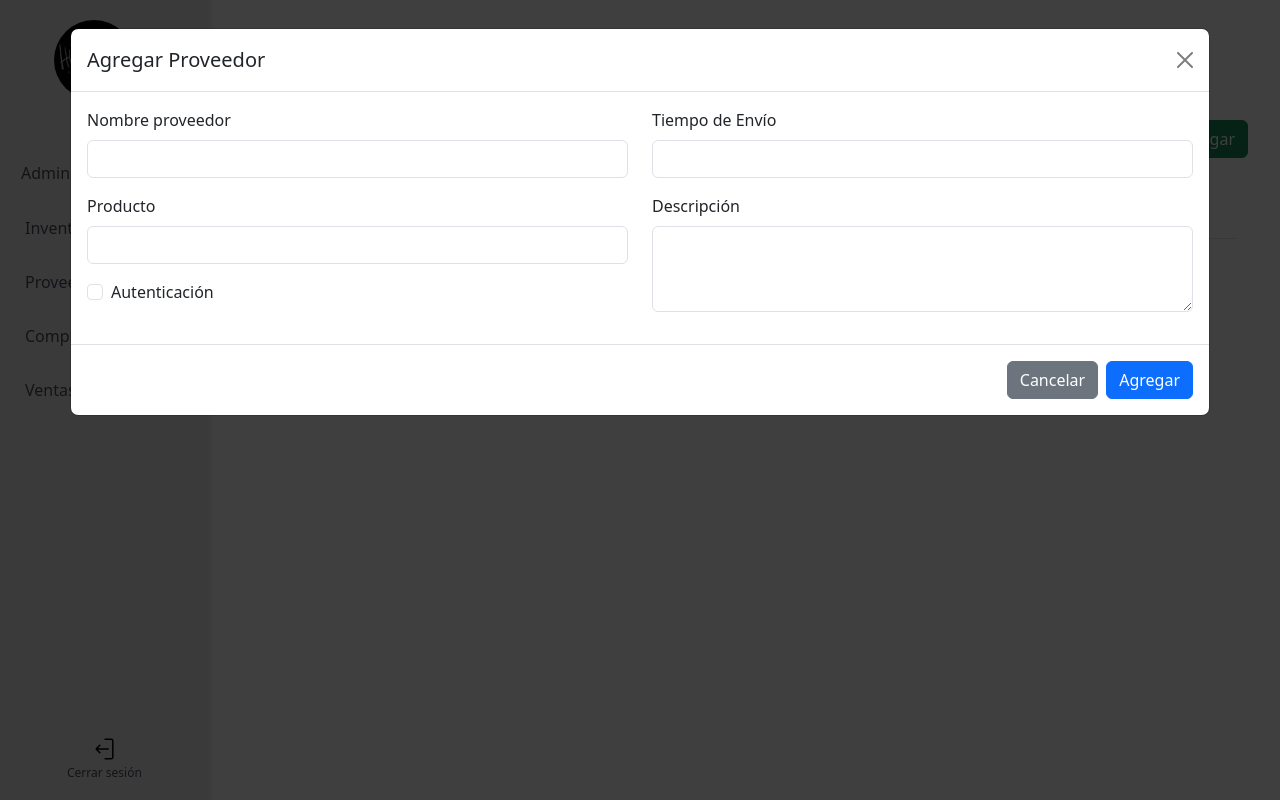
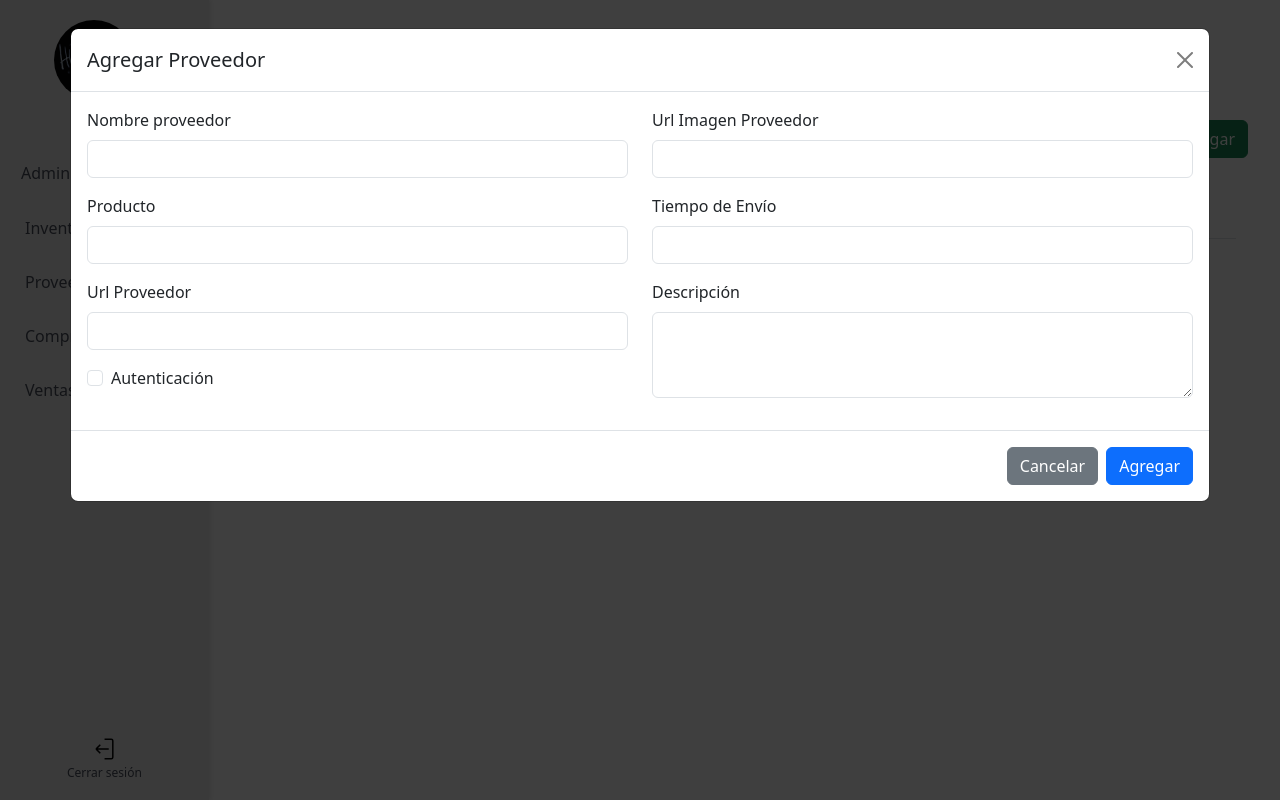
Before and after one commit to AntoCuba/Especialidad-I, a Django app: page /proveedores/ in a window 1280 px wide, after a click on "Agregar". Run offline with Django 5.2, Linux system fonts and the light colour scheme; the visitor is signed in with stand-in values (Sample User, id 1); data that the repository does not hold is empty.

```diff
--- a/Especialidad/Especialidad/settings.py
+++ b/Especialidad/Especialidad/settings.py
@@ -42,6 +42,7 @@ INSTALLED_APPS = [
     'inventario',
     'proveedores',
     'ventas',
+    'compra',
 ]
 
 MIDDLEWARE = [
@@ -82,7 +83,7 @@ DATABASES = {
         'ENGINE': 'django.db.backends.postgresql_psycopg2',
         'NAME': 'Especialidad',
         'USER': 'postgres',
-        'PASSWORD': '12345',
+        'PASSWORD': 'shompy',
         'HOST': 'localhost',
         'PORT': '5432',
     }
--- a/Especialidad/proveedores/models.py
+++ b/Especialidad/proveedores/models.py
@@ -6,8 +6,8 @@ class Proveedor(models.Model):
     producto = models.CharField(max_length=50)
     autenticacion = models.BooleanField(default=False)
     tiempo_envio = models.CharField(max_length=50)
-    image_url = models.CharField(max_length=200, blank=True, null=True)
-    page_url = models.CharField(max_length=200, blank=True, null=True)
+    url_imagen = models.CharField(max_length=200, blank=True, null=True)
+    url_pagina = models.CharField(max_length=200, blank=True, null=True)
     descripcion = models.TextField(blank=True, null=True)
 
     def __str__(self):
--- a/Especialidad/proveedores/static/js/proveedores.js
+++ b/Especialidad/proveedores/static/js/proveedores.js
@@ -9,9 +9,11 @@ document.addEventListener('DOMContentLoaded', function () {
                 id: button.getAttribute('data-id'),
                 nombre: button.getAttribute('data-nombre'),
                 producto: button.getAttribute('data-producto'),
+                url_pagina: button.getAttribute('data-url-pagina'),
+                autenticacion: button.getAttribute('data-autenticacion') === 'true',
+                url_imagen: button.getAttribute('data-url-imagen'),
+                tiempo_envio: button.getAttribute('data-tiempo-envio') || '',
                 descripcion: button.getAttribute('data-descripcion') || '',
-                autenticacion: button.getAttribute('data-autenticacion') === 'true',
-                tiempo_envio: button.getAttribute('data-tiempo-envio') || ''
             };
 
             console.log('Datos procesados:', proveedorData);
@@ -20,7 +22,9 @@ document.addEventListener('DOMContentLoaded', function () {
             modal.querySelector('#editarProveedorId').value = proveedorData.id;
             modal.querySelector('#editarNombreProveedor').value = proveedorData.nombre;
             modal.querySelector('#editarProductoProveedor').value = proveedorData.producto;
+            modal.querySelector('#editarUrlProveedor').value = proveedorData.url_pagina;
             modal.querySelector('#editarAutenticacionProveedor').checked = proveedorData.autenticacion;
+            modal.querySelector('#editarImagenProveedor').value = proveedorData.url_imagen;
             modal.querySelector('#editarTiempoEnvioProveedor').value = proveedorData.tiempo_envio;
             modal.querySelector('#editarDescripcionProveedor').value = proveedorData.descripcion;
 
@@ -38,11 +42,14 @@ document.addEventListener('DOMContentLoaded', function () {
             console.log('Datos del botón ver:', button.dataset);
 
             var proveedorData = {
+                id: button.getAttribute('data-id'),
                 nombre: button.getAttribute('data-nombre'),
                 producto: button.getAttribute('data-producto'),
+                url_pagina: button.getAttribute('data-url-pagina'),
+                autenticacion: button.getAttribute('data-autenticacion') === 'true',
+                url_imagen: button.getAttribute('data-url-imagen'),
+                tiempo_envio: button.getAttribute('data-tiempo-envio') || '',
                 descripcion: button.getAttribute('data-descripcion') || '',
-                autenticacion: button.getAttribute('data-autenticacion') === 'true',
-                tiempo_envio: button.getAttribute('data-tiempo-envio') || ''
             };
 
             console.log('Datos procesados:', proveedorData);
@@ -50,15 +57,17 @@ document.addEventListener('DOMContentLoaded', function () {
             var modal = this;
             modal.querySelector('#verNombreProveedor').value = proveedorData.nombre;
             modal.querySelector('#verProductoProveedor').value = proveedorData.producto;
+            modal.querySelector('#verUrlProveedor').value = proveedorData.url_pagina;
+            modal.querySelector('#verAutenticacionProveedor').value = proveedorData.autenticacion ? 'Sí' : 'No';
+            modal.querySelector('#verImagenProveedor').value = proveedorData.url_imagen;
+            modal.querySelector('#verTiempoEnvioProveedor').value = proveedorData.tiempo_envio;
             modal.querySelector('#verDescripcionProveedor').value = proveedorData.descripcion;
-            modal.querySelector('#verAutenticacionProveedor').value = proveedorData.autenticacion ? 'Sí' : 'No';
-            modal.querySelector('#verTiempoEnvioProveedor').value = proveedorData.tiempo_envio;
         });
     };
 
     var verProveedorButtons = document.querySelectorAll('.btn-ver-proveedor');
-    verProveedorButtons.forEach(function(button) {
-        button.addEventListener('click', function(event) {
+    verProveedorButtons.forEach(function (button) {
+        button.addEventListener('click', function (event) {
             event.preventDefault();
         });
     });
@@ -68,7 +77,7 @@ document.addEventListener('DOMContentLoaded', function () {
     if (table) {
         var tbody = table.getElementsByTagName('tbody')[0];
         if (searchInput && tbody) {
-            searchInput.addEventListener('input', function() {
+            searchInput.addEventListener('input', function () {
                 var filter = searchInput.value.toLowerCase();
                 var rows = tbody.getElementsByTagName('tr');
                 for (var i = 0; i < rows.length; i++) {
@@ -92,7 +101,7 @@ document.addEventListener('DOMContentLoaded', function () {
         var input = document.getElementById(inputId);
         if (!input) return;
 
-        input.addEventListener('input', function(e) {
+        input.addEventListener('input', function (e) {
             var value = input.value;
 
             // Remove characters other than digits and "-"
--- a/Especialidad/proveedores/templates/listar_proveedores.html
+++ b/Especialidad/proveedores/templates/listar_proveedores.html
@@ -40,12 +40,20 @@
                 <label for="agregarProductoProveedor" class="form-label">Producto</label>
                 <input type="text" class="form-control" id="agregarProductoProveedor" name="producto" required>
               </div>
+              <div class="mb-3">
+                <label for="agregarUrlProveedor" class="form-label">Url Proveedor</label>
+                <input type="text" class="form-control" id="agregarUrlProveedor" name="url_pagina" >
+              </div>
               <div class="mb-3 form-check">
                 <input type="checkbox" class="form-check-input" id="agregarAutenticacionProveedor" name="autenticacion">
                 <label class="form-check-label" for="agregarAutenticacionProveedor">Autenticación</label>
               </div>
             </div>
             <div class="col-md-6">
+              <div class="mb-3">
+                <label for="agregarImagenProveedor" class="form-label">Url Imagen Proveedor</label>
+                <input type="text" class="form-control" id="agregarImagenProveedor" name="url_imagen" >
+              </div>
               <div class="mb-3">
                 <label for="agregarTiempoEnvioProveedor" class="form-label">Tiempo de Envío</label>
                 <input type="text" class="form-control" id="agregarTiempoEnvioProveedor" name="tiempo_envio" required>
@@ -93,7 +101,9 @@
                     data-id="{{ proveedor.id }}"
                     data-nombre="{{ proveedor.nombre }}"
                     data-producto="{{ proveedor.producto }}"
+                    data-url-pagina="{{ proveedor.url_pagina }}"
                     data-autenticacion="{{ proveedor.autenticacion|yesno:'true,false' }}"
+                    data-url-imagen="{{ proveedor.url_imagen }}"
                     data-tiempo-envio="{{ proveedor.tiempo_envio }}"
                     data-descripcion="{{ proveedor.descripcion|default_if_none:''|escapejs }}"
                     style="color: inherit; background: none; border: none; padding: 0; cursor: pointer;">
@@ -103,7 +113,9 @@
                     data-id="{{ proveedor.id }}"
                     data-nombre="{{ proveedor.nombre }}"
                     data-producto="{{ proveedor.producto }}"
+                    data-url-pagina="{{ proveedor.url_pagina }}"
                     data-autenticacion="{{ proveedor.autenticacion|yesno:'true,false' }}"
+                    data-url-imagen="{{ proveedor.url_imagen }}"
                     data-tiempo-envio="{{ proveedor.tiempo_envio }}"
                     data-descripcion="{{ proveedor.descripcion|default_if_none:''|escapejs }}"
                     style="color: inherit; background: none; border: none; padding: 0; cursor: pointer;">
@@ -157,18 +169,26 @@
                 <input type="text" class="form-control" id="verProductoProveedor" name="producto" readonly />
               </div>
               <div class="mb-3">
-                <label for="verDescripcionProveedor" class="form-label">Descripción</label>
-                <textarea class="form-control" id="verDescripcionProveedor" name="descripcion" rows="3" readonly></textarea>
+                <label for="verUrlProveedor" class="form-label">Url Proveedor</label>
+                <input type="text" class="form-control" id="verUrlProveedor" name="page_url" readonly />
+              </div>
+              <div class="mb-3">
+                <label for="verAutenticacionProveedor" class="form-label">Autenticación</label>
+                <input type="text" class="form-control" id="verAutenticacionProveedor" name="autenticacion" readonly />
               </div>
             </div>
             <div class="col-md-6">
               <div class="mb-3">
-                <label for="verAutenticacionProveedor" class="form-label">Autenticación</label>
-                <input type="text" class="form-control" id="verAutenticacionProveedor" name="autenticacion" readonly />
+                <label for="verImagenProveedor" class="form-label">Url Imagen Proveedor</label>
+                <input type="text" class="form-control" id="verImagenProveedor" name="url_imagen" readonly>
               </div>
               <div class="mb-3">
                 <label for="verTiempoEnvioProveedor" class="form-label">Tiempo de Envío</label>
                 <input type="text" class="form-control" id="verTiempoEnvioProveedor" name="tiempo_envio" readonly />
+              </div>
+              <div class="mb-3">
+                <label for="verDescripcionProveedor" class="form-label">Descripción</label>
+                <textarea class="form-control" id="verDescripcionProveedor" name="descripcion" rows="3" readonly></textarea>
               </div>
             </div>
           </div>
@@ -202,12 +222,20 @@
                 <label for="editarProductoProveedor" class="form-label">Producto</label>
                 <input type="text" class="form-control" id="editarProductoProveedor" name="producto" maxlength="100" required />
               </div>
+              <div class="mb-3">
+                <label for="editarUrlProveedor" class="form-label">Url Proveedor</label>
+                <input type="text" class="form-control" id="editarUrlProveedor" name="url_pagina" maxlength="100" required />
+              </div>
               <div class="mb-3 form-check">
                 <input type="checkbox" class="form-check-input" id="editarAutenticacionProveedor" name="autenticacion">
                 <label class="form-check-label" for="editarAutenticacionProveedor">Autenticación</label>
               </div>
             </div>
             <div class="col-md-6">
+              <div class="mb-3">
+                <label for="editarImagenProveedor" class="form-label">Url Imagen Proveedor</label>
+                <input type="text" class="form-control" id="editarImagenProveedor" name="url_imagen" required>
+              </div>
               <div class="mb-3">
                 <label for="editarTiempoEnvioProveedor" class="form-label">Tiempo de Envío</label>
                 <input type="text" class="form-control" id="editarTiempoEnvioProveedor" name="tiempo_envio" maxlength="50" required />
@@ -237,50 +265,4 @@
 
 {% block scripts %}
 {{ block.super }}  {# Conserva los scripts del template base #}
-<script>
-  $(document).ready(function() {
-  function cargarModalVerProveedor(proveedor) {
-    $('#verNombreProveedor').val(proveedor.nombre);
-    $('#verProductoProveedor').val(proveedor.producto);
-    $('#verDescripcionProveedor').val(proveedor.descripcion);
-    $('#verAutenticacionProveedor').val(proveedor.autenticacion ? 'Sí' : 'No');
-    $('#verTiempoEnvioProveedor').val(proveedor.tiempo_envio);
-    $('#verProveedorModal').modal('show');
-  }
-
-  function cargarModalEditarProveedor(proveedor) {
-    $('#editarProveedorId').val(proveedor.id);
-    $('#editarNombreProveedor').val(proveedor.nombre);
-    $('#editarProductoProveedor').val(proveedor.producto);
-    $('#editarAutenticacionProveedor').prop('checked', proveedor.autenticacion);
-    $('#editarTiempoEnvioProveedor').val(proveedor.tiempo_envio);
-    $('#editarDescripcionProveedor').val(proveedor.descripcion);
-    $('#editarProveedorModal').modal('show');
-  }
-
-  $(document).on('click', '.btn-ver-proveedor', function() {
-    const proveedorData = $(this).data();
-    cargarModalVerProveedor({
-      id: proveedorData.id,
-      nombre: proveedorData.nombre,
-      producto: proveedorData.producto,
-      descripcion: proveedorData.descripcion,
-      autenticacion: proveedorData.autenticacion === 'true',
-      tiempo_envio: proveedorData.tiempo_envio
-    });
-  });
-
-  $(document).on('click', '.btn-editar', function() {
-    const proveedorData = $(this).data();
-    cargarModalEditarProveedor({
-      id: proveedorData.id,
-      nombre: proveedorData.nombre,
-      producto: proveedorData.producto,
-      descripcion: proveedorData.descripcion,
-      autenticacion: proveedorData.autenticacion === 'true',
-      tiempo_envio: proveedorData.tiempo_envio
-    });
-  });
-});
-</script>
 {% endblock %}
--- a/Especialidad/proveedores/views.py
+++ b/Especialidad/proveedores/views.py
@@ -4,6 +4,7 @@ from .models import Proveedor
 from django.views.decorators.csrf import csrf_exempt
 from django.http import HttpResponseRedirect
 from django.urls import reverse
+from django.core.paginator import Paginator
 
 def listar_proveedores(request):
     proveedores = Proveedor.objects.all()
@@ -16,6 +17,8 @@ def agregar_proveedor(request):
         producto = request.POST.get('producto')
         autenticacion = request.POST.get('autenticacion', 'off') == 'on'
         tiempo_envio = request.POST.get('tiempo_envio')
+        url_pagina = request.POST.get('url_pagina')
+        url_imagen = request.POST.get('url_imagen')
         descripcion = request.POST.get('descripcion', '')
 
         Proveedor.objects.create(
@@ -23,6 +26,8 @@ def agregar_proveedor(request):
             producto=producto,
             autenticacion=autenticacion,
             tiempo_envio=tiempo_envio,
+            url_pagina=url_pagina,
+            url_imagen=url_imagen,
             descripcion=descripcion
         )
         return HttpResponseRedirect(reverse('listar_proveedores'))
@@ -35,6 +40,8 @@ def editar_proveedor(request, proveedor_id):
         proveedor.producto = request.POST.get('producto')
         proveedor.autenticacion = request.POST.get('autenticacion', 'off') == 'on'
         proveedor.tiempo_envio = request.POST.get('tiempo_envio')
+        proveedor.url_pagina = request.POST.get('url_pagina')
+        proveedor.url_imagen = request.POST.get('url_imagen')
         proveedor.descripcion = request.POST.get('descripcion', '')
         proveedor.save()
         return HttpResponseRedirect(reverse('listar_proveedores'))
```
Also changed, not shown: Especialidad/administracion/templates/usuarios.html (+4 -4 lines), Especialidad/compra/models.py (+0 -10 lines), Especialidad/compra/templates/realizar_compra.html (+19 -5 lines), Especialidad/compra/views.py (+7 -1 lines), Especialidad/core/static/css/compra.css (+19 -8 lines), Especialidad/proveedores/migrations/0004_merge_20250523_2110.py (added), Especialidad/proveedores/migrations/0005_rename_image_url_proveedor_url_imagen_and_more.py (added).
